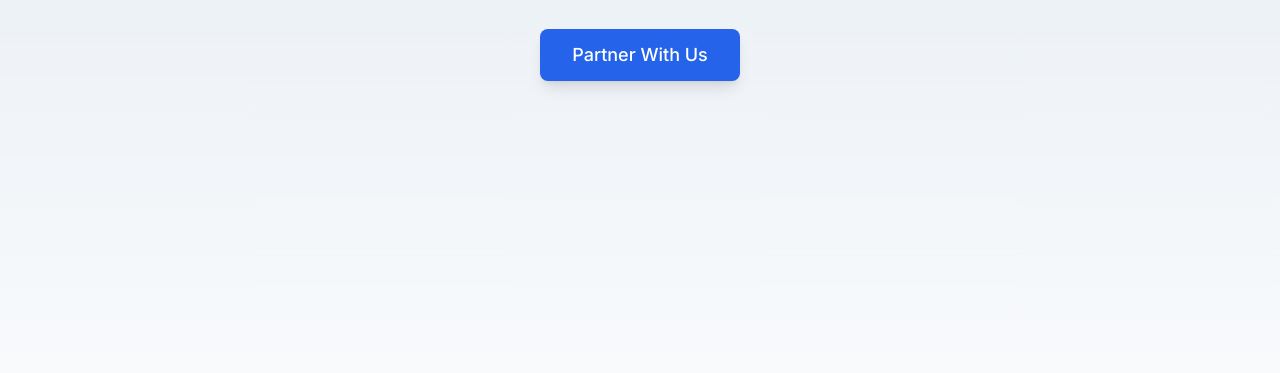
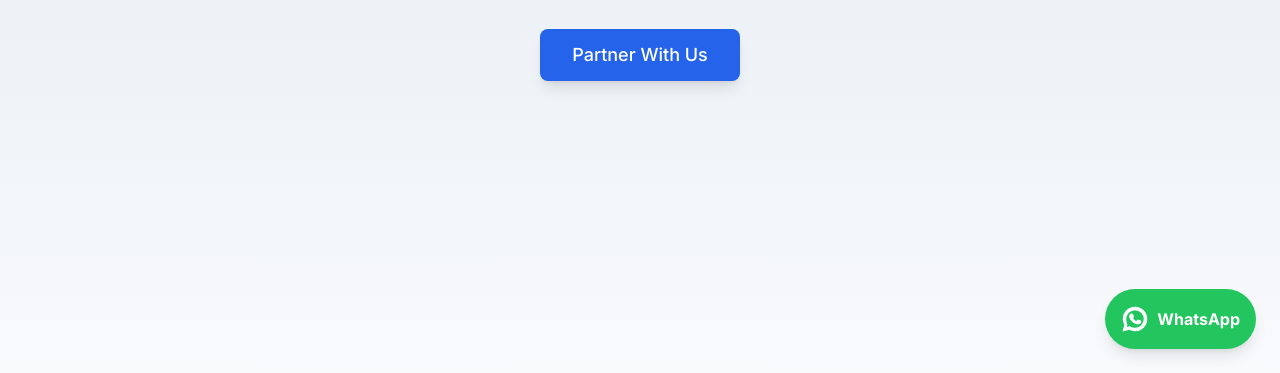
Before and after one commit to Yashu123/Yashu123.github.io, a plain HTML site: page index.html in a window 1280 px wide. Shown: the part 427-800 px from the top of the page. Drawn offline with nearby package versions, Linux system fonts and the light colour scheme.

Commit message:
added whatsapp chat and chat bot AI

```diff
--- a/index.html
+++ b/index.html
@@ -209,5 +209,15 @@
     </footer>
 
 <script src="script.js"></script>
+<!-- WhatsApp Chat Button -->
+<a href="https://wa.me/916302530371?text=Hi%20Arovyom%2C%20I%20have%20a%20query%20about%20your%20services."
+   class="fixed bottom-6 right-6 z-50 bg-green-500 hover:bg-green-600 text-white rounded-full shadow-lg p-4 flex items-center"
+   target="_blank" rel="noopener" aria-label="Chat on WhatsApp">
+    <svg xmlns="http://www.w3.org/2000/svg" class="h-7 w-7" fill="none" viewBox="0 0 24 24" stroke="currentColor">
+        <path fill="currentColor" d="M12 2C6.48 2 2 6.48 2 12c0 1.85.5 3.58 1.36 5.07L2 22l5.09-1.33A9.96 9.96 0 0012 22c5.52 0 10-4.48 10-10S17.52 2 12 2zm0 18c-1.61 0-3.13-.39-4.45-1.08l-.32-.17-3.02.79.8-2.94-.21-.34A7.96 7.96 0 014 12c0-4.41 3.59-8 8-8s8 3.59 8 8-3.59 8-8 8zm4.29-6.18c-.23-.12-1.36-.67-1.57-.75-.21-.08-.36-.12-.51.12-.15.23-.58.75-.71.9-.13.15-.26.17-.49.06-.23-.12-.97-.36-1.85-1.15-.68-.6-1.14-1.34-1.28-1.57-.13-.23-.01-.35.1-.47.1-.1.23-.26.35-.39.12-.13.16-.23.23-.38.08-.15.04-.29-.02-.41-.06-.12-.51-1.23-.7-1.68-.18-.44-.37-.38-.51-.39-.13-.01-.29-.01-.44-.01-.15 0-.39.06-.6.29-.21.23-.8.78-.8 1.9 0 1.12.82 2.2.94 2.36.12.15 1.61 2.46 3.91 3.35.55.19.98.3 1.31.38.55.14 1.05.12 1.45.07.44-.07 1.36-.56 1.55-1.1.19-.54.19-1 .13-1.1-.06-.1-.21-.16-.44-.28z"/>
+    </svg>
+    <span class="ml-2 font-semibold hidden sm:inline">WhatsApp</span>
+</a>
+<script src="//code.tidio.co/ewiedzcbgm1gq1xaanmhqhkpes3m8356.js" async></script>
 </body>
 </html>
```
